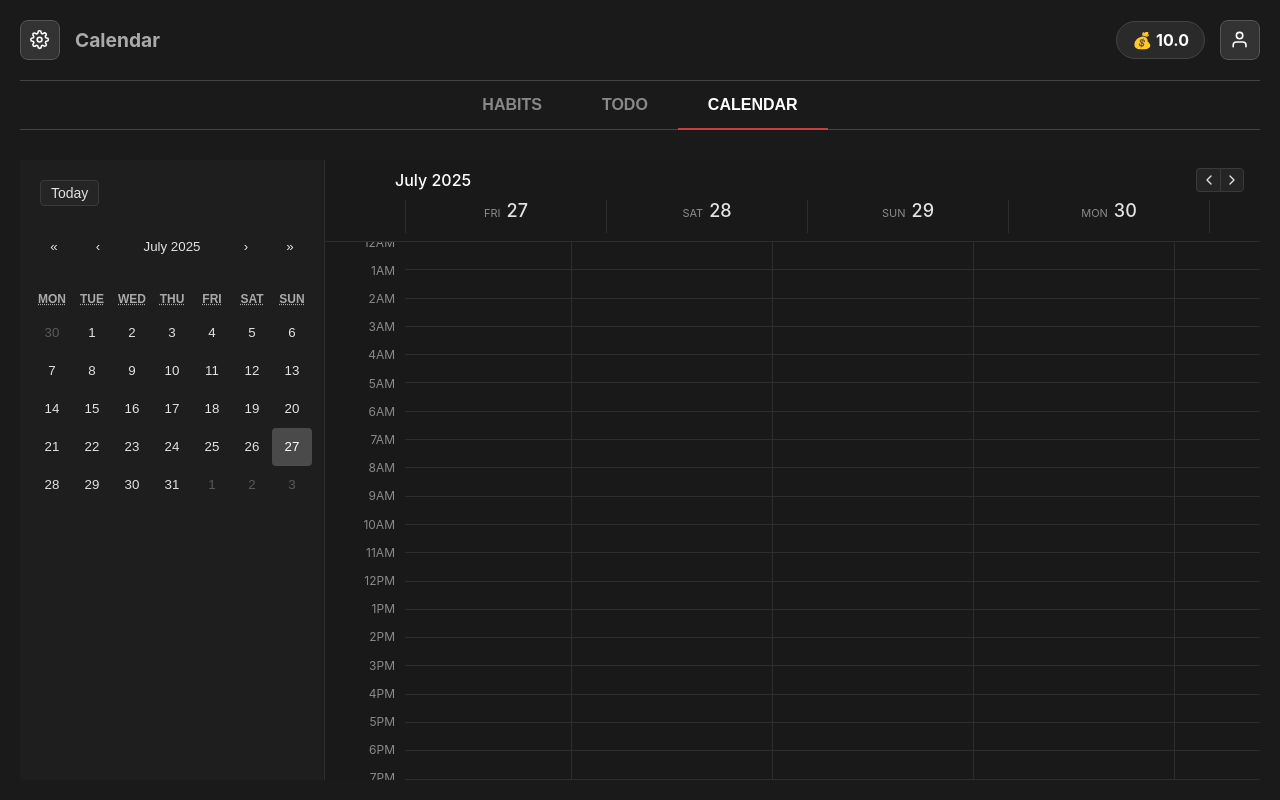
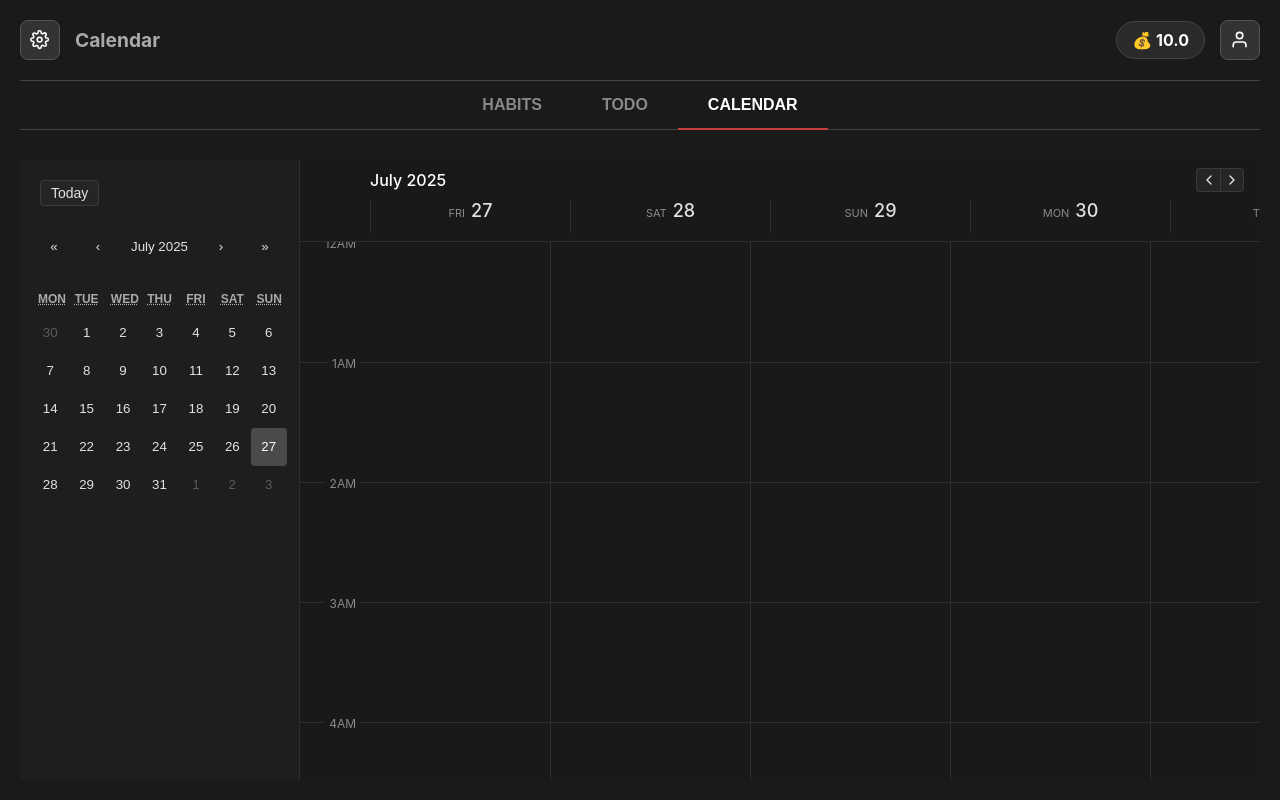
Before and after one commit to sath-vik/htc-ver1, a React (Vite) app: page / in a window 1280 px wide. Both pictures are taken after a click on the button "CALENDAR". Built offline with nearby package versions, Linux system fonts and the light colour scheme.

Commit message:
modern calendar implemented, lr scroll issue, some visual improvements left

```diff
--- a/src/App.css
+++ b/src/App.css
@@ -1,24 +1,27 @@
-html, body, #root, .App {
-    height: 100%;
-    margin: 0;
-    padding: 0;
-    box-sizing: border-box;
-}
-
-body {
-    background-color: #1a1a1a;
+html, body, #root {
+  height: 100%;
+  margin: 0;
+  padding: 0;
+  background-color: #1a1a1a;
+  color: white;
+  overflow: hidden; /* Prevents the entire page from scrolling */
 }
 
 .App {
   -webkit-user-select: none;
   -ms-user-select: none;
   user-select: none;
-  background-color: #1a1a1a;
-  color: white;
-  min-height: 100vh;
+  height: 100%;
+  display: flex;
+  flex-direction: column;
+}
+
+.app-container {
   padding: 20px;
   display: flex;
   flex-direction: column;
+  flex-grow: 1;
+  overflow: hidden; /* Child will handle scrolling */
 }
 
 .app-header {
@@ -27,6 +30,7 @@ body {
   align-items: center;
   padding-bottom: 20px;
   border-bottom: 1px solid #444;
+  flex-shrink: 0; /* Prevent from shrinking */
 }
 
 .header-left {
@@ -77,13 +81,12 @@ body {
   to { transform: translateY(-40px); opacity: 0; }
 }
 
-/* New Main Navigation Styles */
 .main-nav-container {
   display: flex;
   justify-content: center;
-  margin-bottom: 10px; /* Reduced from 20px to tighten the gap */
+  margin-bottom: 10px;
   border-bottom: 1px solid #444;
-  flex-shrink: 0;
+  flex-shrink: 0; /* Prevent from shrinking */
 }
 
 .main-nav-btn {
@@ -97,12 +100,15 @@ body {
   position: relative;
   transition: color 0.3s;
 }
+
 .main-nav-btn:hover {
   color: #fff;
 }
+
 .main-nav-btn.active {
   color: #fff;
 }
+
 .main-nav-btn.active::after {
   content: '';
   position: absolute;
@@ -115,10 +121,18 @@ body {
 
 .main-content {
   width: 100%;
-  padding: 20px 0;
-  position: relative;
-  flex: 1;
-  overflow-y: auto;
+  padding-top: 20px;
+  flex-grow: 1;
+  overflow-y: auto; /* This will handle scrolling for Habits and Todos */
+  display: flex;
+  flex-direction: column;
+}
+
+/* --- Override for Calendar View --- */
+.main-content > .calendar-view-wrapper {
+  overflow-y: hidden; /* Disable scrolling on the wrapper for Calendar */
+  flex-grow: 1;
+  display: flex;
 }
 
 .icon-button {
@@ -135,6 +149,7 @@ body {
   align-items: center;
   transition: background-color 0.2s;
 }
+
 .icon-button:hover {
   background-color: #444;
 }
@@ -160,6 +175,7 @@ body {
   cursor: pointer;
   border-radius: 5px;
 }
+
 .filter-option:hover {
   background-color: #383838;
 }
@@ -189,7 +205,7 @@ body {
   display: flex;
   justify-content: center;
   align-items: center;
-  margin: 10px 0 20px 0; /* Reduced top margin from 20px */
+  margin: 10px 0 20px 0;
   flex-wrap: wrap;
 }
 
--- a/src/App.jsx
+++ b/src/App.jsx
@@ -249,6 +249,7 @@ function App() {
 
   return (
     <div className="App" onClick={closeContextMenu}>
+      <div className="app-container">
         {notification && <div className="notification">{notification}</div>}
         {isModalOpen && <CategoryModal onAdd={handleAddCategory} onCancel={() => setIsModalOpen(false)} category={editingCategory} />}
         {isConfirmModalOpen && (
@@ -348,7 +349,11 @@ function App() {
             </>
           )}
           {activeView === 'todo' && <TodoList todos={todos} setTodos={setTodos} completeTodo={completeTodo} setTotalCoins={setTotalCoins} />}
-        {activeView === 'calendar' && <CalendarView />}
+          {activeView === 'calendar' && (
+            <div className="calendar-view-wrapper">
+              <CalendarView />
+            </div>
+          )}
           {isAddPanelOpen && activeView === 'habits' && (
             <div className="add-habit-panel-section">
               <AddHabitPanel
@@ -360,6 +365,7 @@ function App() {
           )}
         </main>
       </div>
+    </div>
   );
 }
 
--- a/src/components/CalendarView/CalendarView.css
+++ b/src/components/CalendarView/CalendarView.css
@@ -1,4 +1,7 @@
-/* --- Font and Base Styles --- */
+/* --- Font, Box-sizing, and Base Styles --- */
+* {
+  box-sizing: border-box;
+}
 body {
   font-family: -apple-system, BlinkMacSystemFont, 'Segoe UI', Roboto, Helvetica, Arial, sans-serif;
   background-color: #0f0f0f;
@@ -9,8 +12,9 @@ body {
 /* --- Main Container --- */
 .notion-calendar-container {
   display: flex;
-  height: calc(100vh - 40px); /* Adjust based on your app's header */
+  height: 100%;
   background-color: #191919;
+  overflow: hidden;
 }
 
 /* --- Sidebar --- */
@@ -80,6 +84,7 @@ body {
   z-index: 20;
   display: flex;
   flex-direction: column;
+  flex-shrink: 0;
 }
 
 .header-top {
@@ -93,7 +98,7 @@ body {
 .month-year-display {
     font-size: 16px;
     font-weight: 500;
-    padding-left: 54px; /* Align with time column */
+    padding-left: 54px;
 }
 
 .scroll-buttons {
@@ -149,12 +154,12 @@ body {
 
 .day-headers-container {
   display: flex;
-  overflow-x: hidden; /* This will be controlled by the main grid scroll */
-  -ms-overflow-style: none;  /* IE and Edge */
-  scrollbar-width: none;  /* Firefox */
+  overflow-x: hidden;
+  -ms-overflow-style: none;
+  scrollbar-width: none;
 }
 .day-headers-container::-webkit-scrollbar {
-  display: none; /* Chrome, Safari, Opera */
+  display: none;
 }
 
 
@@ -207,7 +212,7 @@ body {
   overflow: auto;
   position: relative;
   display: flex;
-  max-height: calc(100vh - 120px); /* Adjust based on header height */
+  align-items: flex-start;
 }
 
 .time-column {
@@ -215,7 +220,6 @@ body {
   max-width: 70px;
   display: flex;
   flex-direction: column;
-  padding-right: 10px;
   text-align: right;
   font-size: 12px;
   color: #8a8a8a;
@@ -223,20 +227,31 @@ body {
   left: 0;
   background-color: #191919;
   z-index: 10;
-  padding-top: 1px;
 }
 
 .time-label {
-  height: 80px; /* Corresponds to HOUR_ROW_HEIGHT in JSX */
+  height: 120px;
+  border-top: 1px solid #2d2d2d;
+  padding-right: 10px;
   position: relative;
-  top: -0.7em;
-  border-bottom: 1px solid transparent;
+}
+
+.time-label:first-of-type {
+  border-top: 1px solid transparent; /* Hide the border for the first element */
+}
+
+.time-label > span {
+  position: absolute;
+  top: -0.6em;
+  right: 10px;
+  background-color: #191919;
+  padding: 0 4px;
 }
 
 
 .days-grid {
   display: flex;
-  position: relative; /* For timeline indicator */
+  position: relative;
 }
 
 .day-column {
@@ -248,19 +263,19 @@ body {
 }
 
 .hour-slot {
-  height: 80px; /* Corresponds to HOUR_ROW_HEIGHT in JSX */
-  border-bottom: 1px solid #2d2d2d;
+  height: 120px;
+  border-top: 1px solid #2d2d2d;
 }
 
-.hour-slot:last-child {
-  border-bottom: none;
+.hour-slot:first-of-type {
+  border-top: 1px solid transparent; /* Hide the border for the first element */
 }
-
 
 /* --- Timeline Indicator --- */
 .timeline-indicator {
   position: absolute;
   left: 0;
+  right: 0;
   height: 2px;
   z-index: 15;
   display: flex;
--- a/src/components/CalendarView/CalendarView.jsx
+++ b/src/components/CalendarView/CalendarView.jsx
@@ -6,7 +6,7 @@ import { ChevronLeft, ChevronRight } from 'lucide-react';
 
 const CHUNK_SIZE = 30; // Number of days to load at a time
 const DAY_COLUMN_WIDTH = 200; // The width of a single day column in pixels
-const HOUR_ROW_HEIGHT = 80; // The height of a single hour row in pixels
+const HOUR_ROW_HEIGHT = 120; // The height of a single hour row in pixels
 
 // Generates a chunk of dates before or after a given date
 const generateDateChunk = (baseDate, direction) => {
@@ -19,8 +19,27 @@ const generateDateChunk = (baseDate, direction) => {
     day.setDate(baseDate.getDate() + i);
     dates.push(day);
   }
+  if (direction === 'prepend') {
+    return dates.reverse();
+  }
   return dates;
 };
+
+// A more reliable way to get the current time in a specific timezone.
+const getTimeInTimeZone = (timeZone) => {
+    const now = new Date();
+    // Using en-IN locale and h23 hourCycle for more predictable 0-23 hour format.
+    const formatter = new Intl.DateTimeFormat('en-IN', {
+        timeZone,
+        hourCycle: 'h23',
+        hour: 'numeric',
+        minute: 'numeric',
+    });
+    const parts = formatter.formatToParts(now);
+    const hour = parseInt(parts.find(p => p.type === 'hour').value, 10);
+    const minute = parseInt(parts.find(p => p.type === 'minute').value, 10);
+    return { hour, minute };
+}
 
 
 const CalendarView = () => {
@@ -159,11 +178,8 @@ const CalendarView = () => {
   // Effect to update the red "current time" indicator
   useEffect(() => {
     const updateIndicator = () => {
-        const now = new Date();
-        const istTime = new Date(now.toLocaleString('en-US', { timeZone: 'Asia/Kolkata' }));
-        const hours = istTime.getHours();
-        const minutes = istTime.getMinutes();
-        const position = (hours + minutes / 60) * HOUR_ROW_HEIGHT;
+        const { hour, minute } = getTimeInTimeZone('Asia/Kolkata');
+        const position = (hour + minute / 60) * HOUR_ROW_HEIGHT;
         setTimelineIndicatorPosition(position);
     };
 
@@ -248,7 +264,9 @@ const CalendarView = () => {
           <div className="time-column">
             {hours.map(hour => (
               <div key={hour} className="time-label">
-                {hour > 0 ? (hour < 12 ? `${hour}AM` : hour === 12 ? '12PM' : `${hour-12}PM`) : '12AM'}
+                <span>
+                  {hour === 0 ? '12AM' : hour < 12 ? `${hour}AM` : hour === 12 ? '12PM' : `${hour - 12}PM`}
+                </span>
               </div>
             ))}
           </div>
```
Lines whose indentation alone changed are shown as unchanged.
